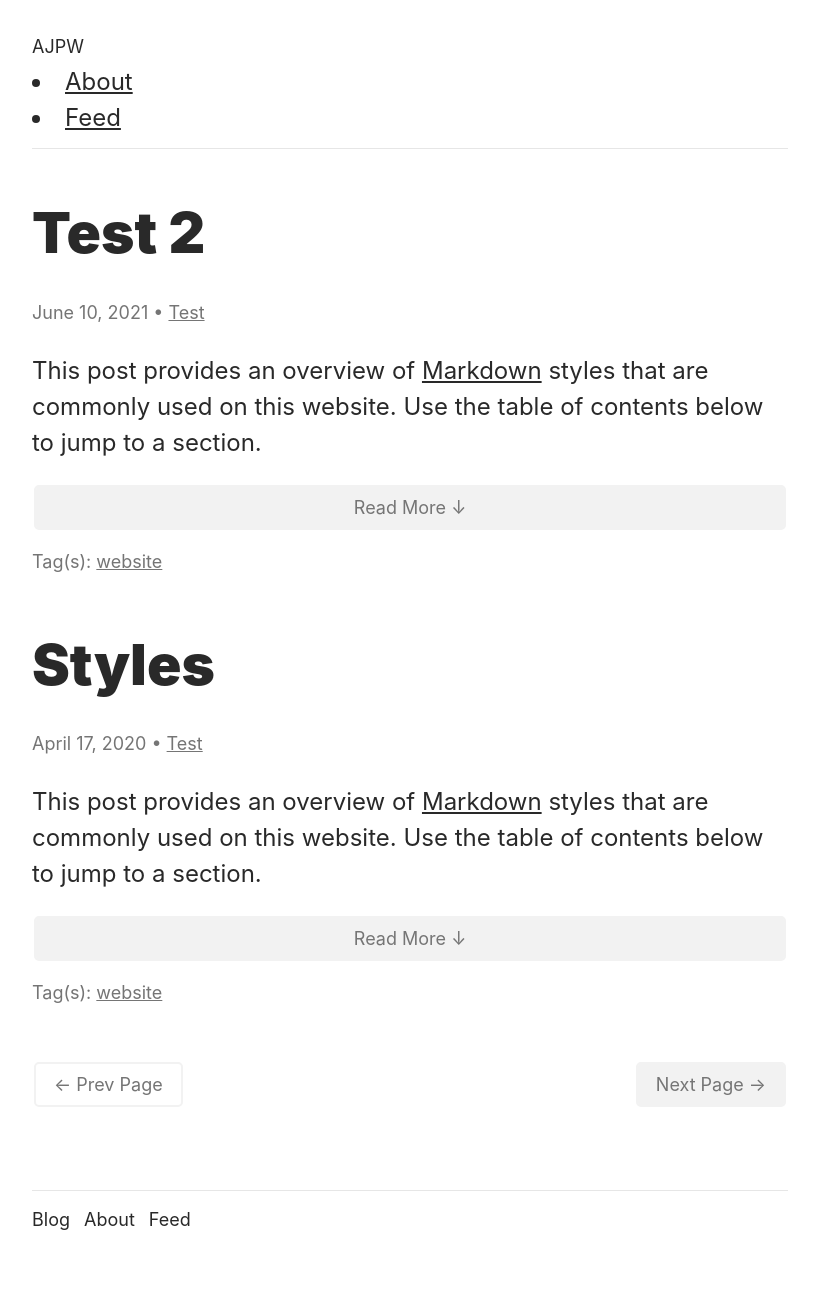
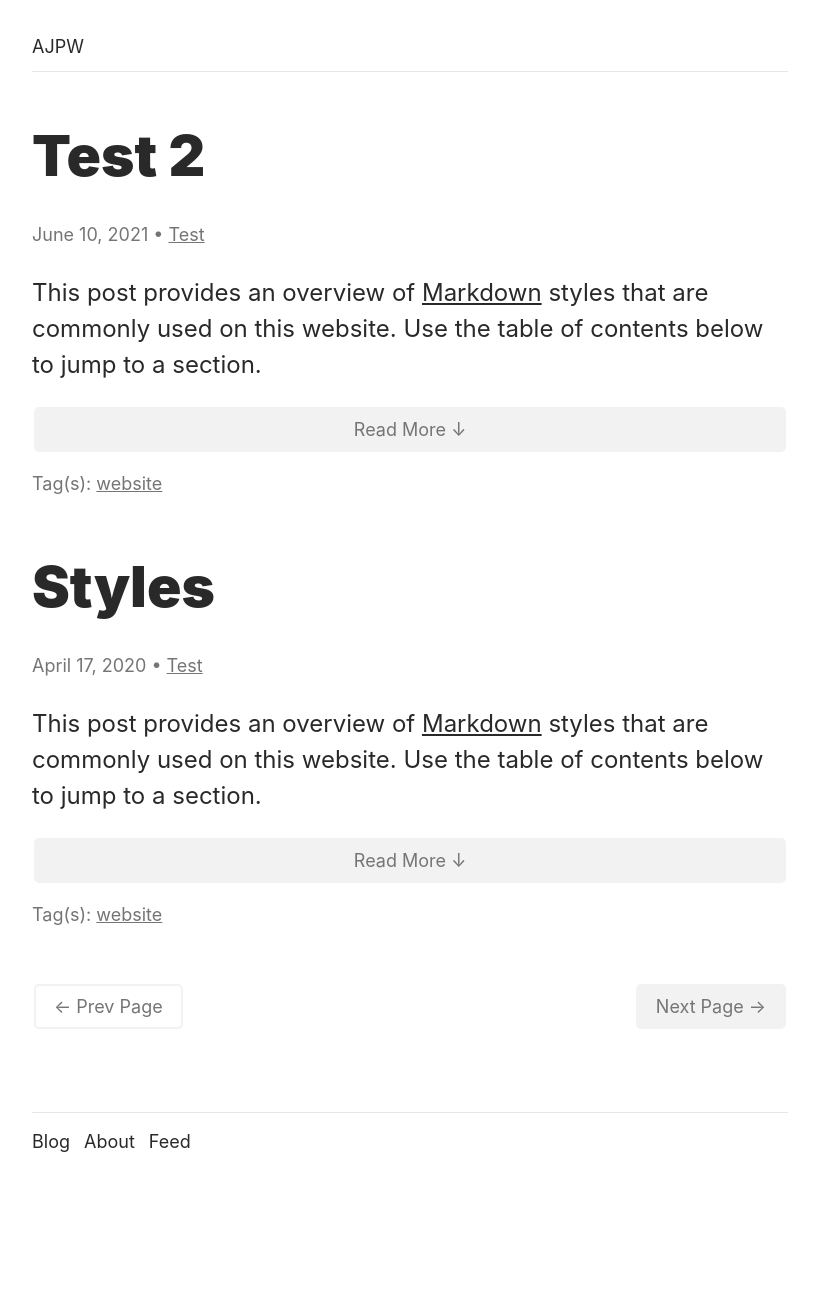
Before and after one commit to ajpwalser/ajpwalser.github.io, a Jekyll site: the page built from index.html, in a window 1280 px wide. Shown: the whole page, without its empty margins (230-1047 px from the left). Built offline with Jekyll 4.4.1, drawn with Linux system fonts in a browser that asks for light colours; some web fonts are replaced; the list of posts is cut into pages by our own code; after the commit the page ends 1225 px from its top, so only the background shows below that.

Commit message:
Update default.html

```diff
--- a/_layouts/default.html
+++ b/_layouts/default.html
@@ -20,9 +20,6 @@
    <div class="container">
    <header>
       <h1 class="header"><a href="{{ site.baseurl | prepend: site.url }}/">{{ site.title }}</a></h1>
-    <li style="align-items:center;display:flex;flex-wrap:wrap;justify-content:space-between;">
-      <span><li><a href="{{ '/about/' | prepend: site.baseurl | prepend: site.url }}">About</a></li>
-         <li><a href="{{ '/feed.xml' | prepend: site.baseurl | prepend: site.url }}">Feed</a></li></span>
       <hr>
    </header>
    <main aria-label="Content" role="main">
```
